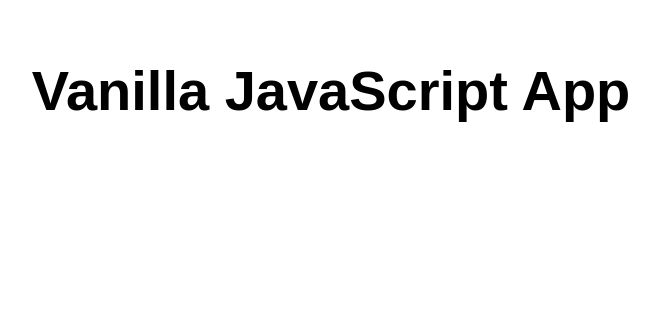
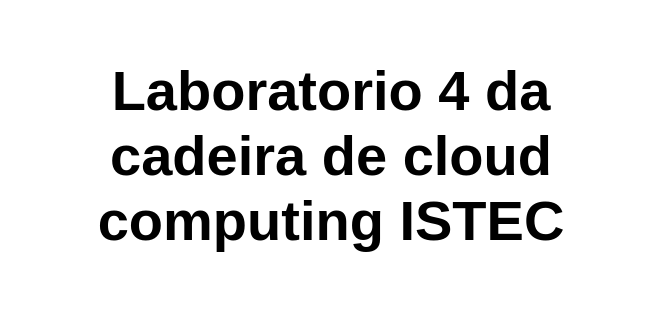
Before and after one commit to SebastianCarcamo/my-first-static-web-app, a website: page src/index.html in a window 1280 px wide. Shown: the whole page, without its empty margins (309-968 px from the left). Drawn offline with Linux system fonts and the light colour scheme.

Commit message:
alteracao

```diff
--- a/src/index.html
+++ b/src/index.html
@@ -5,12 +5,12 @@
   <meta charset="UTF-8">
   <meta name="viewport" content="width=device-width, initial-scale=1.0">
   <link rel="stylesheet" href="styles.css">
-  <title>Vanilla JavaScript App</title>
+  <title>Cloud Lab 4 Title</title>
 </head>
 
 <body>
   <main>
-    <h1>Vanilla JavaScript App</h1>
+    <h1>Laboratorio 4 da cadeira de cloud computing ISTEC</h1>
   </main>
 </body>
 
```
